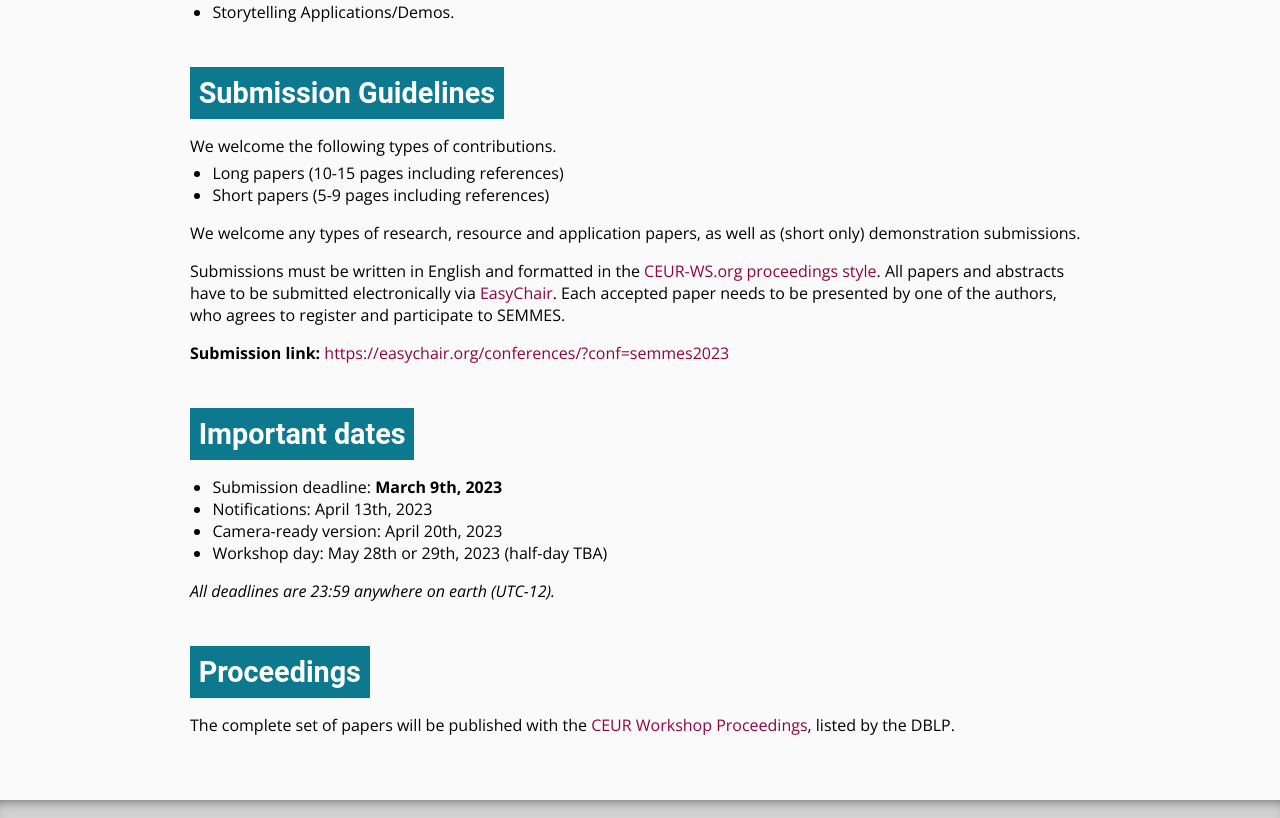
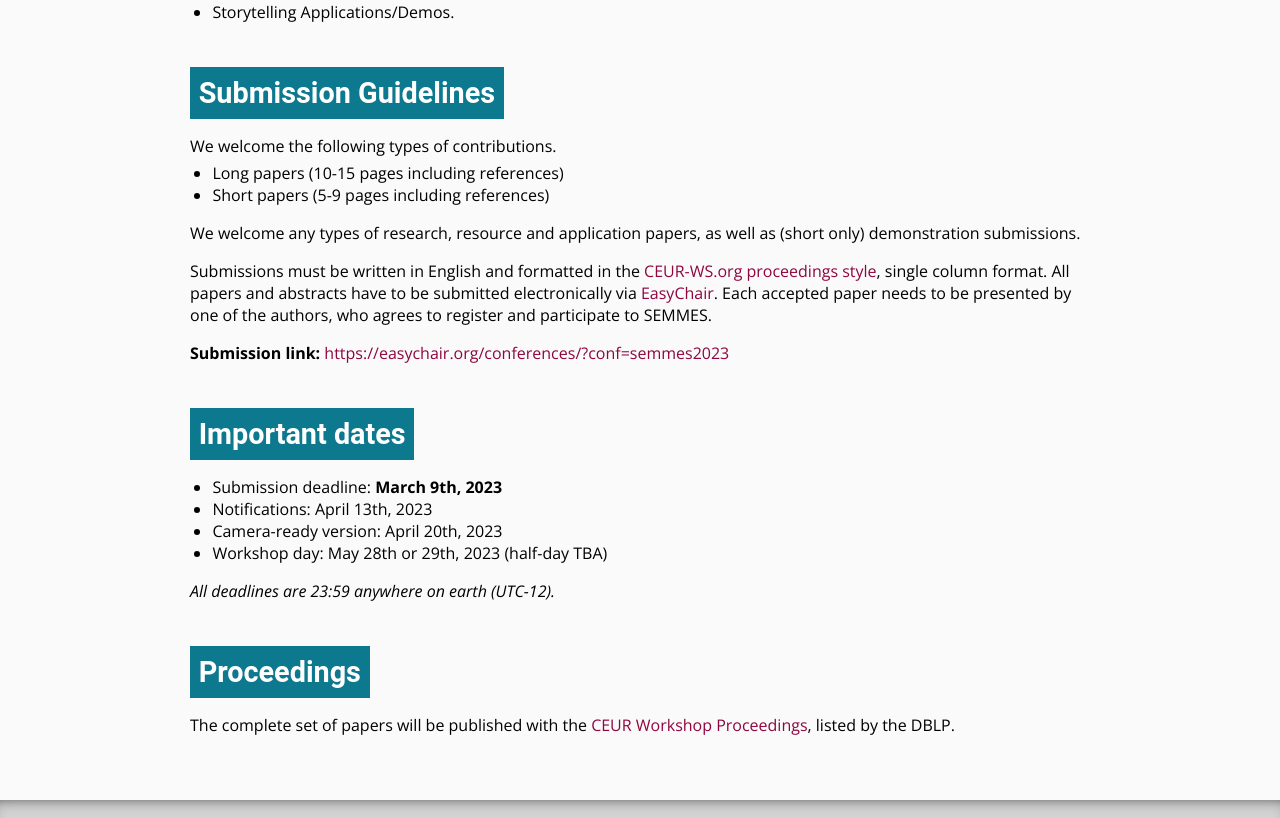
Before and after one commit to ANR-kFLOW/semmes, a Jekyll site: the page built from docs/call.md, in a window 1280 px wide and 900 px high, scrolled down 688 px, cut to the strip 0-818 px from the top of the window. Built offline with Jekyll 4.4.1, drawn with Linux system fonts in a browser that asks for light colours.

Commit message:
project logos

```diff
--- a/docs/_layouts/default.html
+++ b/docs/_layouts/default.html
@@ -52,6 +52,12 @@
                 <a href="https://www.bsc.es/" rel="external" target="_blank">
                     <img alt="Barcelona Supercomputing Center" src="img/bsc.png">
                 </a>
+                <a href="https://cleopatra-project.eu/" rel="external" target="_blank">
+                    <img alt="Cleopatra" src="img/cleopatra_logo.png">
+                </a>
+                <a href="https://anr-kflow.github.io/" rel="external" target="_blank">
+                    <img alt="kFLOW" src="https://anr-kflow.github.io/assets/img/kFLOW_logo.png">
+                </a>
             </div>
 
         </div>
--- a/docs/call.md
+++ b/docs/call.md
@@ -30,7 +30,7 @@
 
 We welcome any types of research, resource and application papers, as well as (short only) demonstration submissions.
 
-Submissions must be written in English and formatted in the [CEUR-WS.org proceedings style](https://github.com/yamadharma/ceurart).
+Submissions must be written in English and formatted in the [CEUR-WS.org proceedings style](https://github.com/yamadharma/ceurart), single column format.
 All papers and abstracts have to be submitted electronically via [EasyChair](https://easychair.org/conferences/?conf=semmes2023).
 Each accepted paper needs to be presented by one of the authors, who agrees to register and participate to SEMMES.
 
```
Also changed, not shown: docs/img/cleopatra_logo.png (added). Lines whose indentation alone changed are shown as unchanged.
